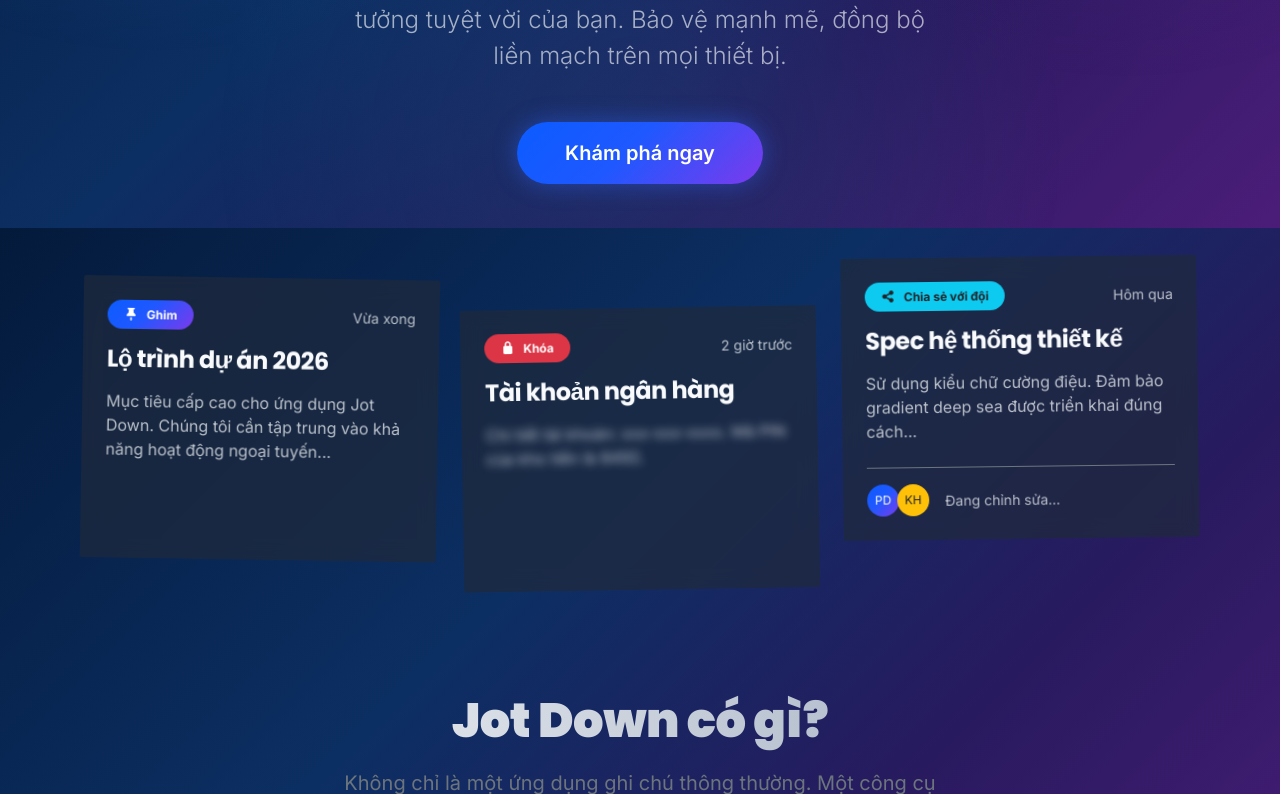
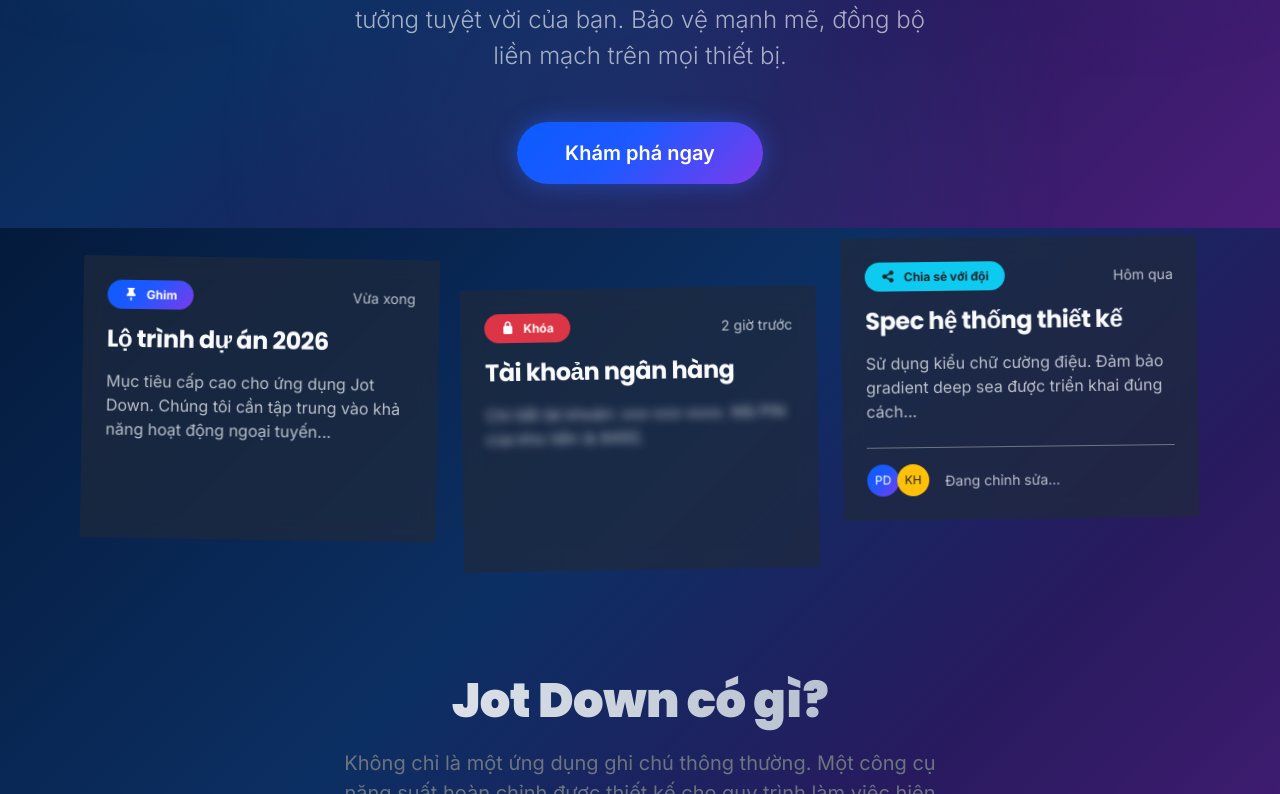
Before and after one commit to DinhPhucoder/JotDown, a React (Vite) app in the folder frontend/: page / in a window 1280 px wide. Shown: the part 572-1366 px from the top of the page. Built offline with nearby package versions, Linux system fonts and the light colour scheme.

Commit message:
DONE LandingPage

```diff
--- a/frontend/src/components/landing/MockNotesPreview.jsx
+++ b/frontend/src/components/landing/MockNotesPreview.jsx
@@ -45,7 +45,7 @@
   }, []);
 
   return (
-    <section ref={containerRef} className="container position-relative pb-5" style={{ perspective: '1000px', marginTop: '80px', zIndex: 0 }}>
+    <section ref={containerRef} className="container position-relative pb-5" style={{ perspective: '1000px', marginTop: '60px', zIndex: 0 }}>
       <div className="row justify-content-center g-4">
         {/* Pinned Note */}
         <div className="col-md-4 col-sm-6">
```
